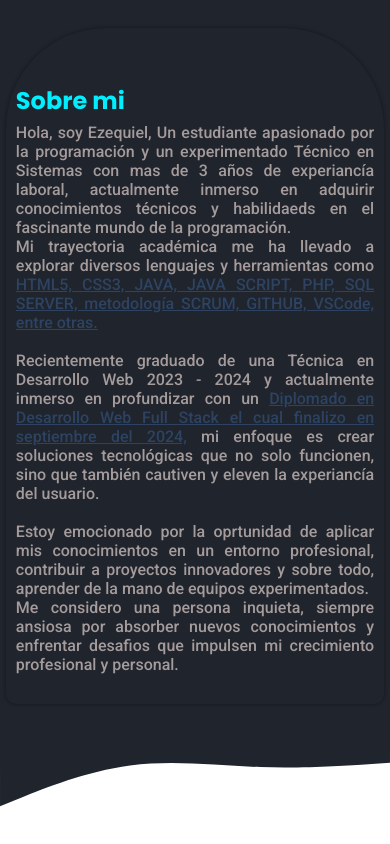
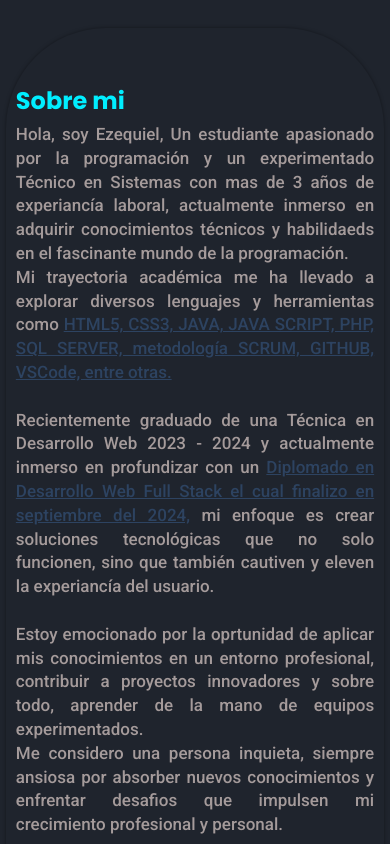
Before and after one commit to morenom23/portafolio, a plain HTML site: page index.html in a window 390 px wide. Shown: the part 580-1424 px from the top of the page. Drawn offline with Linux system fonts and the light colour scheme; a web font is replaced by a local one.

Commit message:
cambiando tamaño de texto a info sobre mi

```diff
--- a/estilos/style.css
+++ b/estilos/style.css
@@ -861,6 +861,8 @@ footer .copyrigth p{
         font-family: "Roboto", sans-serif;
         font-weight: 500;
         font-style: normal;
+        line-height: 1.4;
+        font-size: 17px;
     }
 
     .wave1{
```
